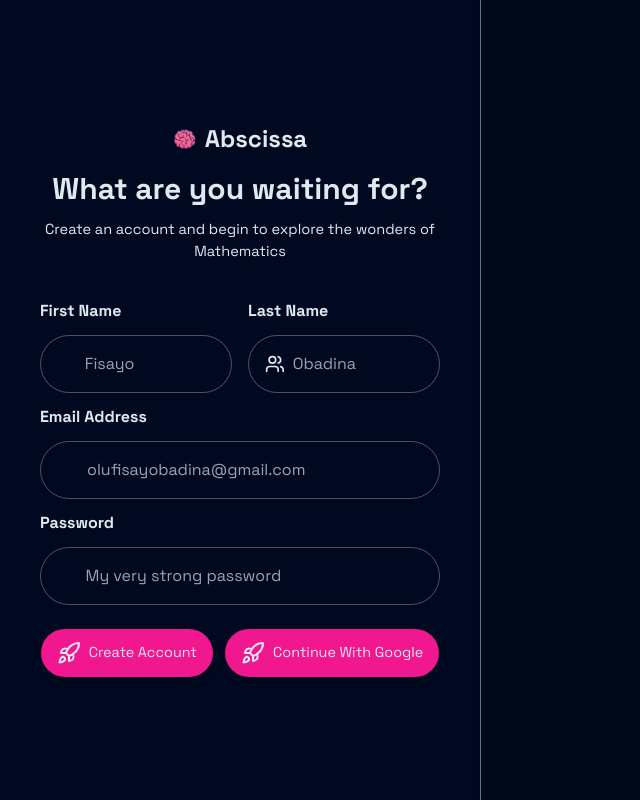
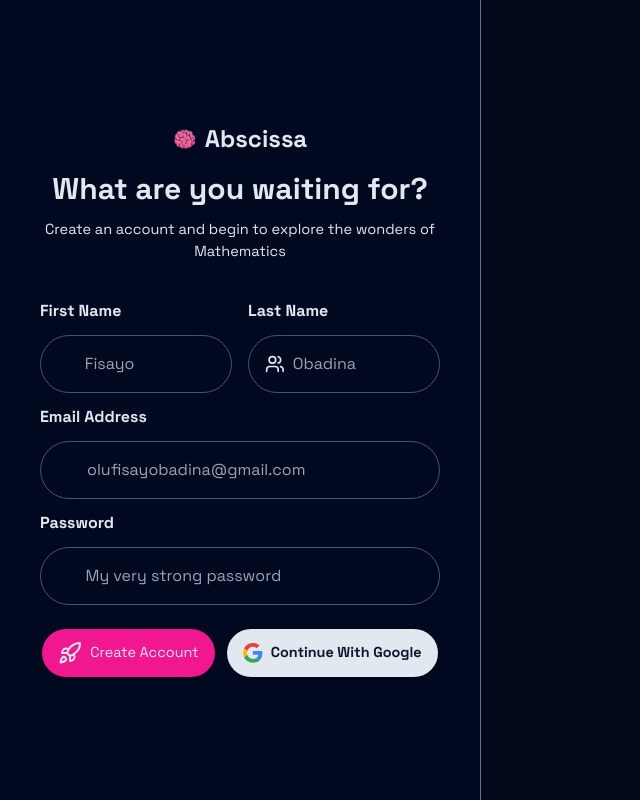
Before and after one commit to fisayo-dev/abscissa, a React (Vite) app in the folder frontend/: page /signup in a window 1280 px wide. Shown: the whole page, without its empty margins (0-640 px from the left). Built offline with nearby package versions, Linux system fonts and the light colour scheme; some icons are missing.

Commit message:
jsx: add google signing btn and styled it

```diff
--- a/frontend/src/pages/Public/Signup.jsx
+++ b/frontend/src/pages/Public/Signup.jsx
@@ -2,6 +2,7 @@ import { Eye, EyeSlash, Key, User } from "iconsax-react";
 import { Logo } from "../../components";
 import { Rocket, Users } from "lucide-react";
 import { useState } from "react";
+import Google from "../../assets/Google.svg";
 
 const Signup = () => {
   const [showPassword, setShowPassword] = useState(false);
@@ -75,18 +76,23 @@ const Signup = () => {
                         className="w-full"
                         placeholder="My very strong password"
                       />
-                      <div className="cursor-pointer" onClick={() => setShowPassword(prev => !prev)}>{!showPassword ? <Eye /> : <EyeSlash />}</div>
+                      <div
+                        className="cursor-pointer"
+                        onClick={() => setShowPassword((prev) => !prev)}
+                      >
+                        {!showPassword ? <Eye /> : <EyeSlash />}
+                      </div>
                     </div>
                   </div>
                 </div>
               </div>
-              <div className="flex justify-center gap-3">
-                <button className="shadow-md text-[0.9rem] md:text-m px-4 py-3 flex items-center gap-2 rounded-full bg-pink hover-dark-bg-pink">
+              <div className="grid md:flex justify-center gap-3">
+                <button className="shadow-md text-[0.9rem] px-4 py-3 flex items-center justify-center gap-2 rounded-full bg-pink hover-dark-bg-pink">
                   <Rocket className="h-4 w-4 md:h-6 md:w-6" />
                   <p className="capitalize">Create account</p>
                 </button>
-                <button className="shadow-md text-[0.9rem] md:text-m px-4 py-3 flex items-center gap-2 rounded-full bg-pink hover-dark-bg-pink">
-                  <Rocket className="h-4 w-4 md:h-6 md:w-6" />
+                <button className="shadow-md text-[0.9rem]  px-4 py-3 font-bold flex items-center justify-center gap-2 rounded-full bg-slate-200 text-slate-900 hover:bg-slate-300">
+                  <img src={Google} width={20} height={20} />
                   <p className="capitalize">Continue with google</p>
                 </button>
               </div>
```
Also changed, not shown: frontend/src/assets/Google.svg (added).
